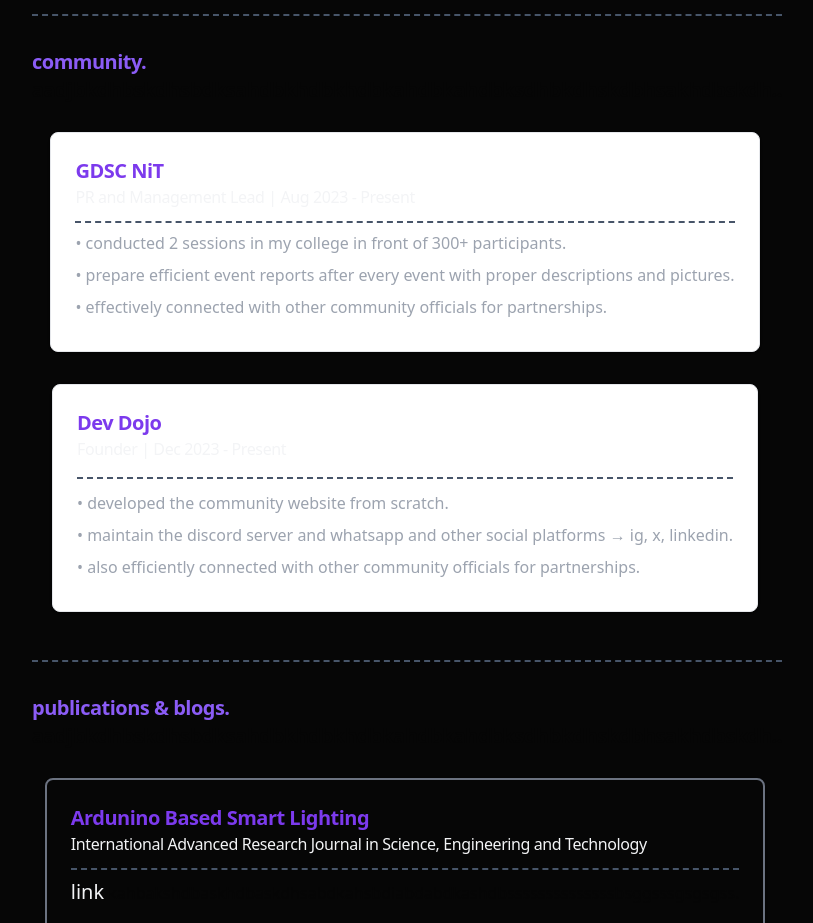
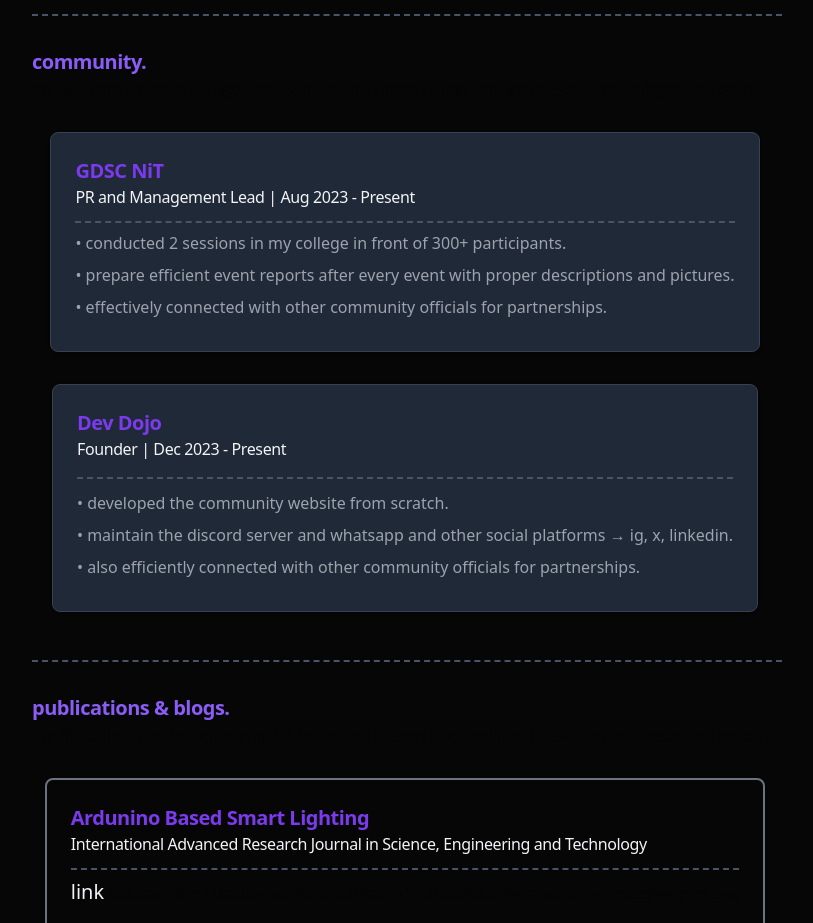
Before and after one commit to Sayak-Bhunia/test, a React (Vite) app: page / in a window 1280 px wide. Shown: the part 2140-3063 px from the top of the page, without its empty margins (235-1048 px from the left). Built offline with nearby package versions, Linux system fonts and the light colour scheme.

Commit message:
Update Content.jsx

```diff
--- a/src/components/Content.jsx
+++ b/src/components/Content.jsx
@@ -377,7 +377,7 @@
           </div>
         </div>
         <div class="flex flex-col items-left lg:flex-row lg:items-start justify-center">
-          <div className="block max-w-5xl p-6 bg-white border border-gray-200 rounded-lg shadow dark:bg-gray-800 dark:border-gray-700 dark:hover:bg-gray-700">
+          <div className="block max-w-5xl p-6 border rounded-lg shadow bg-gray-800 border-gray-700 hover:bg-gray-700">
             <h3 className="text-left text-xl font-bold tracking-tight text-violet-600">
               GDSC NiT
             </h3>
@@ -395,7 +395,7 @@
           </div>
         </div>
         <div class="mt-8 flex flex-col items-left lg:flex-row lg:items-start justify-center">
-          <div className="block max-w-5xl p-6 bg-white border border-gray-200 rounded-lg shadow dark:bg-gray-800 dark:border-gray-700 dark:hover:bg-gray-700">
+          <div className="block max-w-5xl p-6 border rounded-lg shadow bg-gray-800 border-gray-700 hover:bg-gray-700">
             <h3 className="text-left text-xl font-bold tracking-tight text-violet-600">
               Dev Dojo
             </h3>
```
